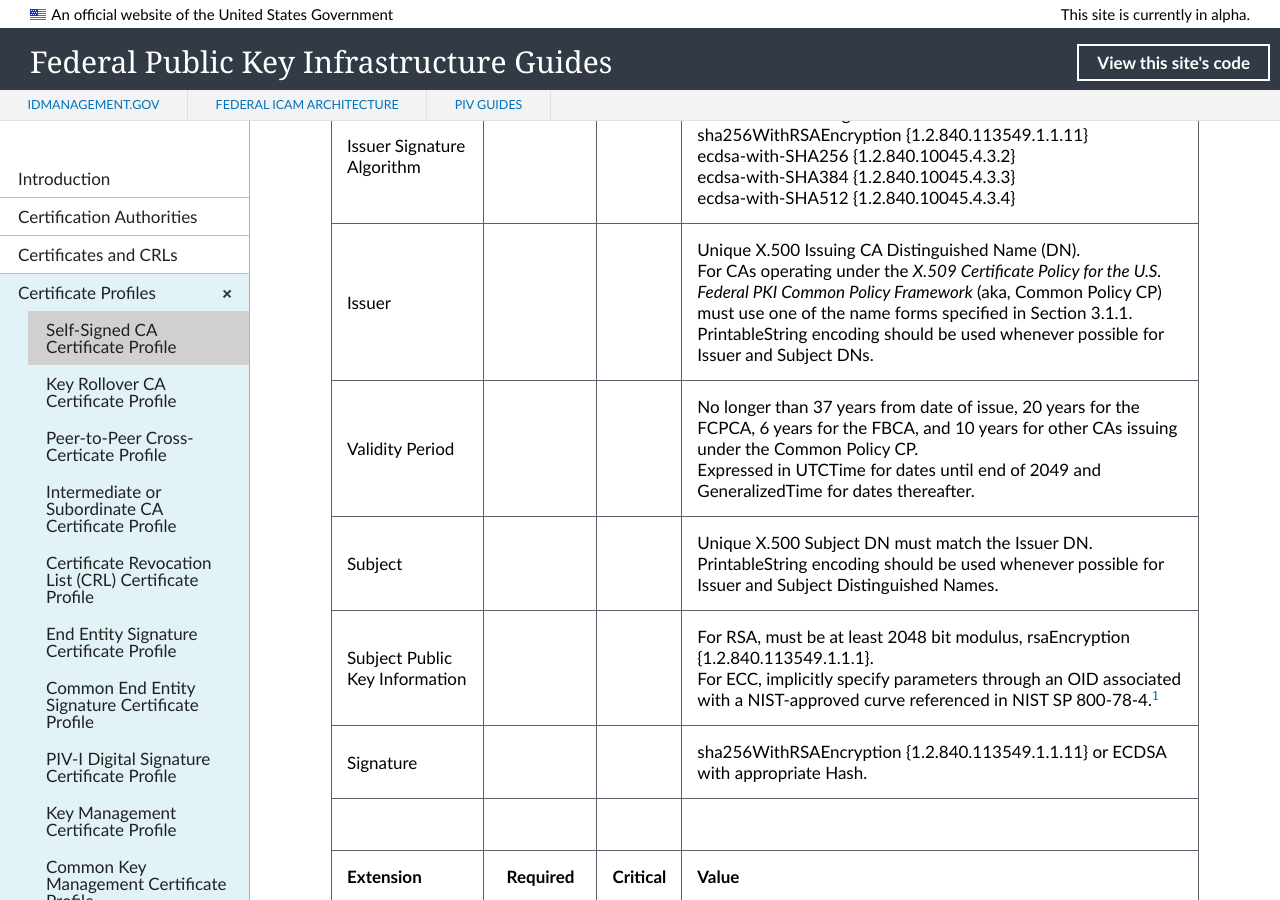
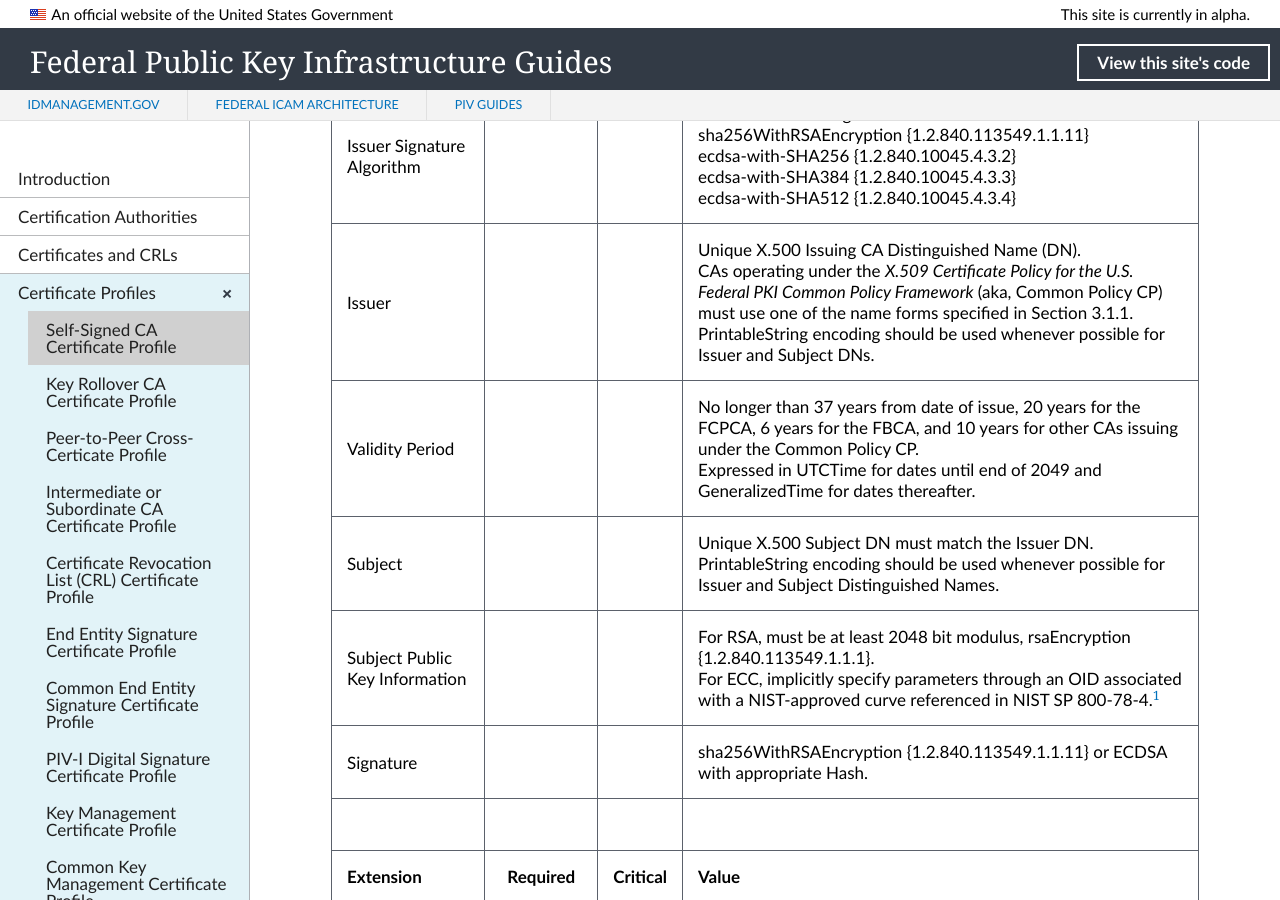
Before and after one commit to GSA/fpki-guides, a Jekyll site: the page built from _profiles/01_self_signed_ca.md, in a window 1280 px wide and 900 px high, scrolled down 410 px. Built offline with Jekyll 4.4.1, drawn with Linux system fonts in a browser that asks for light colours; nearby versions of some CDN libraries; library files that are not in the unit come from our copies.

Commit message:
Update 01_self_signed_ca.md

```diff
--- a/_profiles/01_self_signed_ca.md
+++ b/_profiles/01_self_signed_ca.md
@@ -11,7 +11,7 @@
 | Version   |       |       | V3 (2)                                 |
 | Serial Number   |       |       | Must be a unique, positive number. |
 | Issuer Signature Algorithm   |       |       |  One of the following: <br>sha256WithRSAEncryption {1.2.840.113549.1.1.11} <br>ecdsa-with-SHA256 {1.2.840.10045.4.3.2} <br>ecdsa-with-SHA384 {1.2.840.10045.4.3.3} <br>ecdsa-with-SHA512 {1.2.840.10045.4.3.4} |
-| Issuer   |       |       |  Unique X.500 Issuing CA Distinguished Name (DN).<br>For CAs operating under the _X.509 Certificate Policy for the U.S. Federal PKI Common Policy Framework_ (aka, Common Policy CP) must use one of the name forms specified in Section 3.1.1.<br>PrintableString encoding should be used whenever possible for Issuer and Subject DNs. |
+| Issuer   |       |       |  Unique X.500 Issuing CA Distinguished Name (DN).<br>CAs operating under the _X.509 Certificate Policy for the U.S. Federal PKI Common Policy Framework_ (aka, Common Policy CP) must use one of the name forms specified in Section 3.1.1.<br>PrintableString encoding should be used whenever possible for Issuer and Subject DNs. |
 | Validity Period   |       |       |  No longer than 37 years from date of issue, 20 years for the FCPCA, 6 years for the FBCA, and 10 years for other CAs issuing under the Common Policy CP.<br>Expressed in UTCTime for dates until end of 2049 and GeneralizedTime for dates thereafter.  |
 | Subject   |       |       |   Unique X.500 Subject DN must match the Issuer DN.<br>PrintableString encoding should be used whenever possible for Issuer and Subject Distinguished Names.   |
 | Subject Public Key Information   |       |       |   For RSA, must be at least 2048 bit modulus, rsaEncryption {1.2.840.113549.1.1.1}.<BR>For ECC, implicitly specify parameters through an OID associated with a NIST-approved curve referenced in NIST SP 800-78-4.<sup>[1](#1)</sup>   |
```
